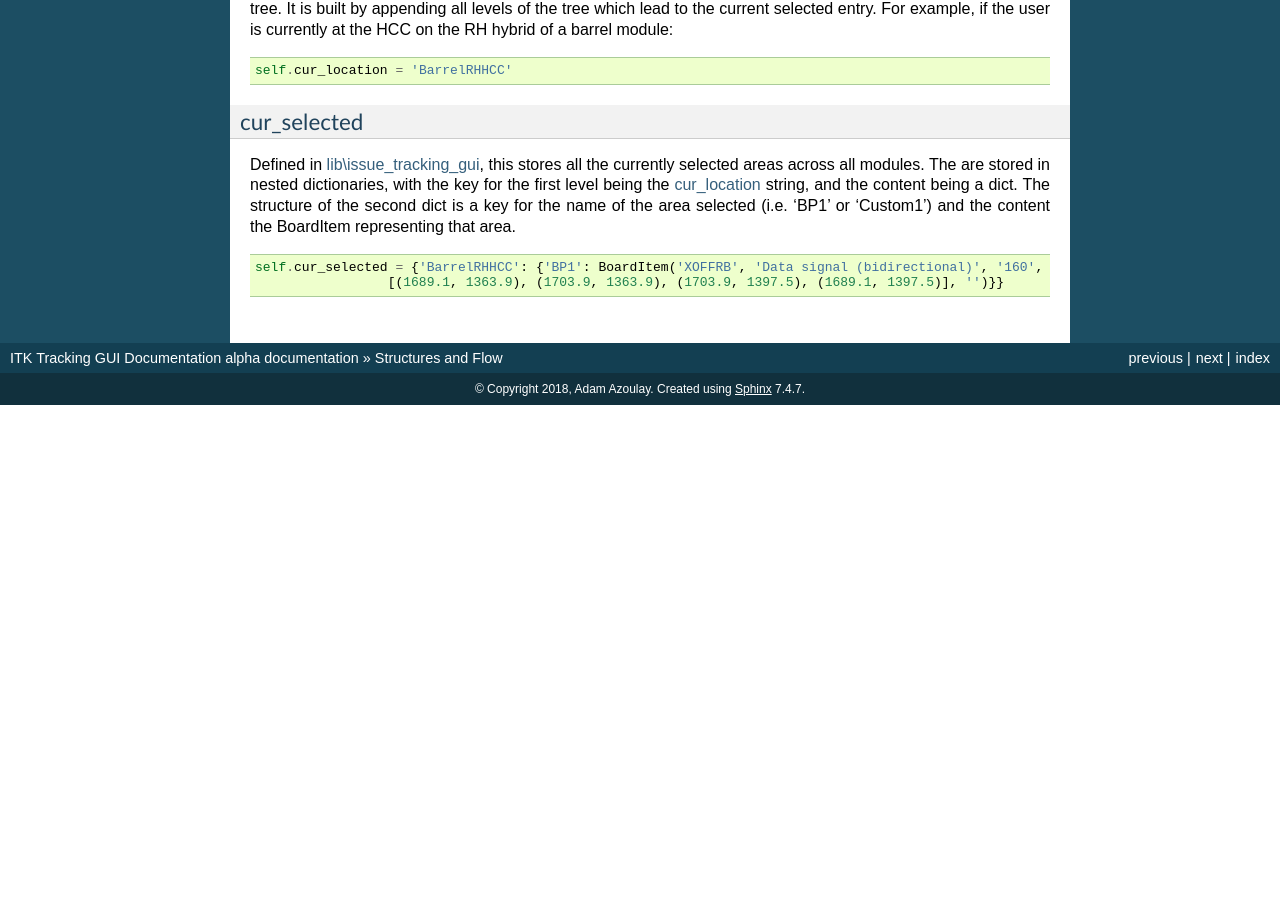
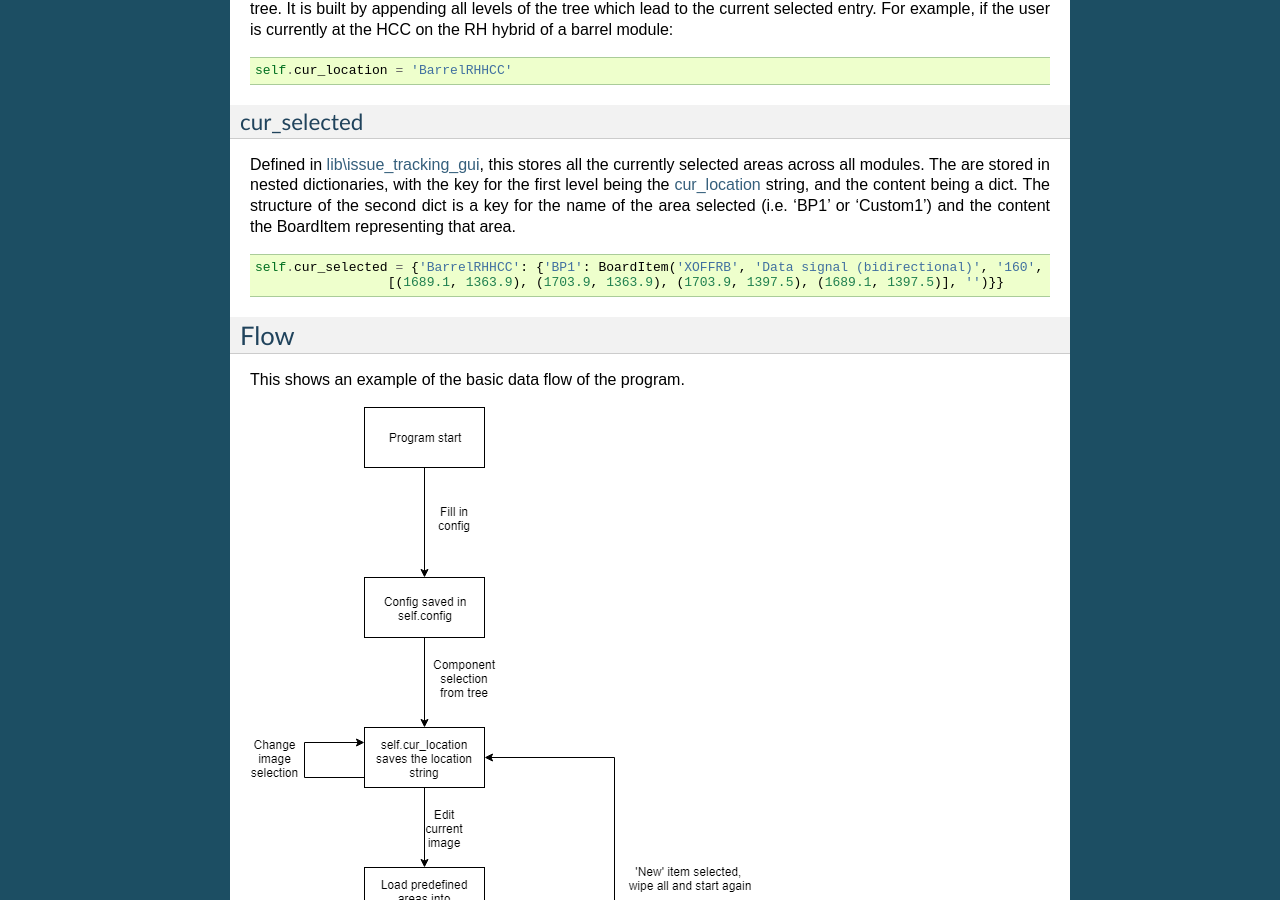
Before and after one commit to adamazoulay/ITkTrackingGUIDocs, a Sphinx documentation site: the page built from docs/flow.rst, in a window 1280 px wide and 900 px high, scrolled down 853 px. Built offline with Sphinx 7.4.7, drawn with Linux system fonts in a browser that asks for light colours; before the commit the page ends 1258 px from its top, so only the background shows below that.

Commit message:
Added flow diagram

```diff
--- a/docs/flow.rst
+++ b/docs/flow.rst
@@ -63,6 +63,11 @@ Defined in `lib\\issue_tracking_gui`_, this stores all the currently selected ar
                      [(1689.1, 1363.9), (1703.9, 1363.9), (1703.9, 1397.5), (1689.1, 1397.5)], '')}}
 
 
+Flow
+----
+This shows an example of the basic data flow of the program.
+
+.. image:: img/flow.png
 
 
 
```
Also changed, not shown: docs/img/flow.xml (added, +1 -0 lines), docs/img/flow.png (added).
